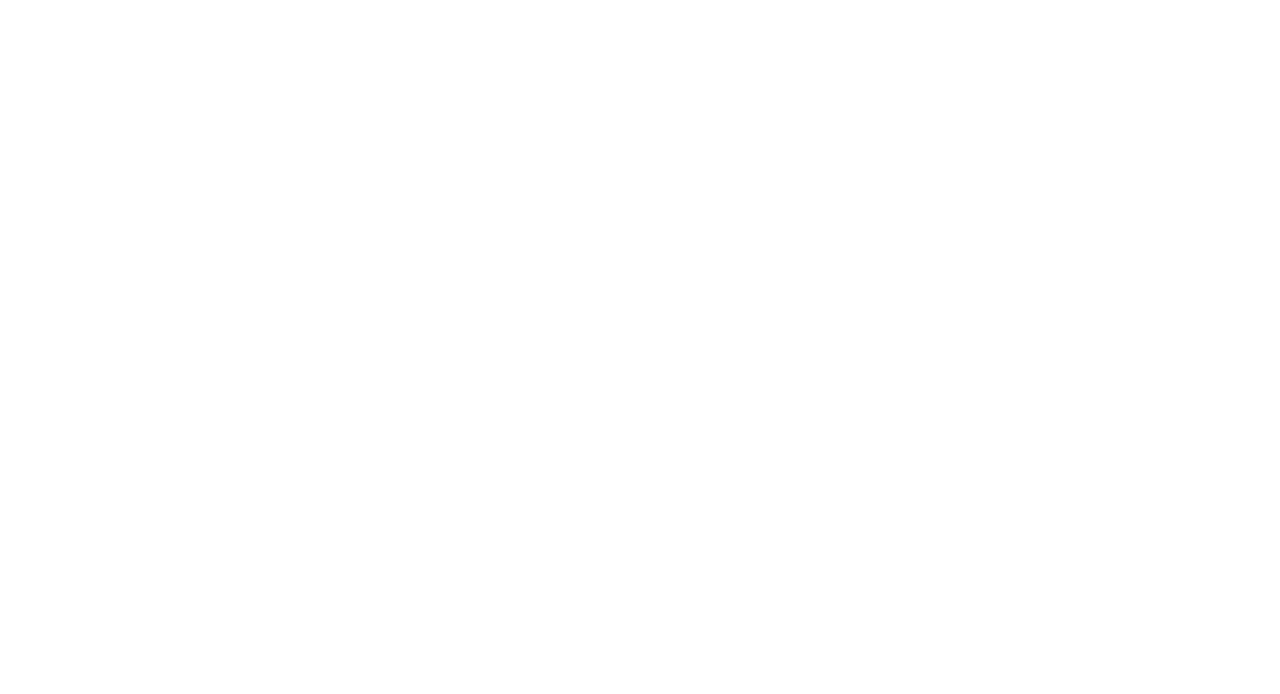
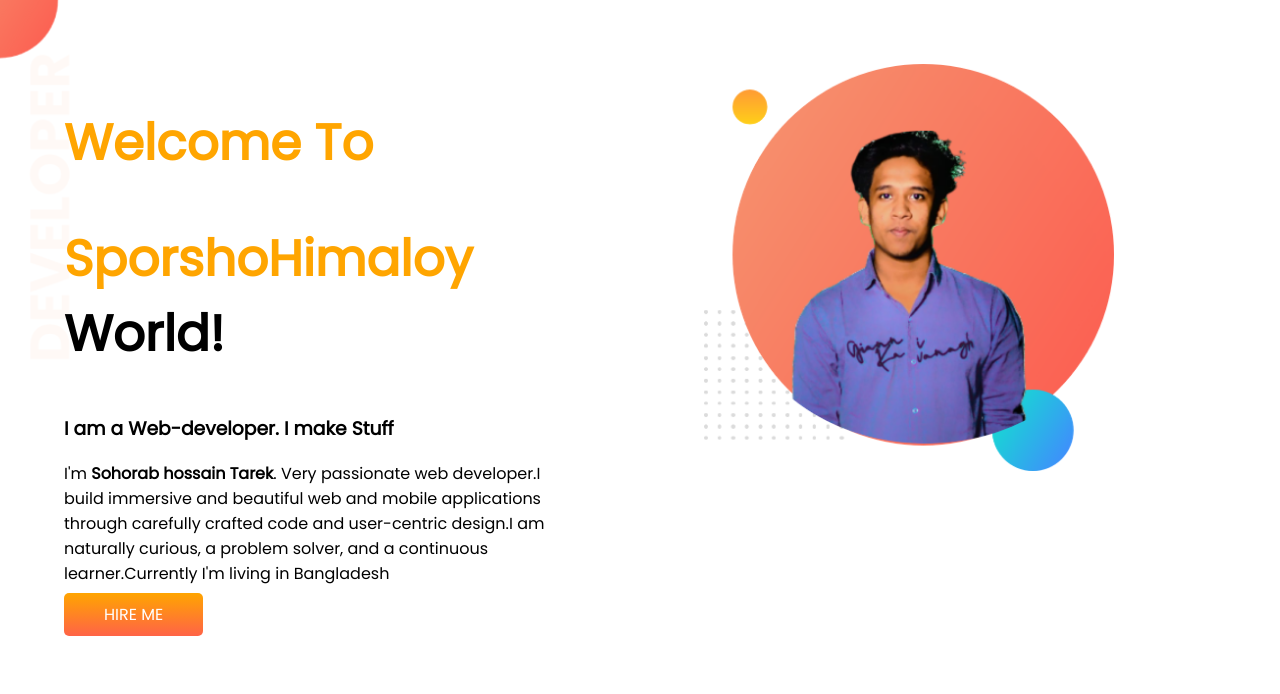
Before and after one commit to SOHORABHOSSAINTAREK/developer-portfolio, a plain HTML site: page index.html in a window 1280 px wide. Drawn offline with Linux system fonts and the light colour scheme.

Commit message:
top banner added

```diff
--- a/index.html
+++ b/index.html
@@ -1,13 +1,34 @@
 <!DOCTYPE html>
 <html lang="en">
+
 <head>
     <meta charset="UTF-8">
     <meta http-equiv="X-UA-Compatible" content="IE=edge">
     <meta name="viewport" content="width=device-width, initial-scale=1.0">
     <title>Developer portfolio</title>
+    <link rel="preconnect" href="https://fonts.googleapis.com">
+    <link rel="preconnect" href="https://fonts.gstatic.com" crossorigin>
+    <link href="https://fonts.googleapis.com/css2?family=Poppins&display=swap" rel="stylesheet">
     <link rel="stylesheet" href="style.css">
 </head>
+
 <body>
+    <section class="top-baner">
+        <div class="half-width">
+            <h1 class="color">Welcome To</h1>
+            <h1><span class="color">SporshoHimaloy</span> World!</h1>
+            <h3>I am a Web-developer. I make Stuff</h3>
+            <p>I'm <strong>Sohorab hossain Tarek</strong>. Very passionate web developer.I build immersive and beautiful
+                web
+                and mobile applications through carefully crafted code and user-centric design.I am naturally curious, a
+                problem solver, and a continuous learner.Currently I'm living in Bangladesh</p>
+            <a class="link-button" target="blank" href="https://web.facebook.com/sh.tarek.98">HIRE ME</a>
+        </div>
 
+        <div class="half-width">
+            <img src="images/my-bg.png" alt="">
+        </div>
+    </section>
 </body>
+
 </html>
--- a/style.css
+++ b/style.css
@@ -0,0 +1,32 @@
+body{
+    font-family: 'Poppins', sans-serif;
+    margin: 0;
+}
+h1{
+    font-size: 50px;
+}
+.color{
+    color: orange;
+}
+section{
+    display: flex;
+}
+.half-width{
+    width: 50%;
+    padding: 5%;
+}
+.half-width img{
+    width: 80%;
+}
+.link-button{
+    text-decoration: none;
+    background-image: linear-gradient(orange, tomato);
+    padding: 10px 40px;
+    border-radius: 5px;
+    color: white;
+    font-weight: 700px;
+}
+.top-baner{
+    background-image: url(images/top-banner.png);
+    background-repeat: no-repeat;
+}
```
Also changed, not shown: images/dp.jpg (added), images/dream-bg.png (added), images/exp-bg.png (added), images/jhankar.png (added), images/jhankar2.png (added), images/my-bg.png (added), images/my-bg2.png (added), images/top-banner.png (added), 7 other files.
